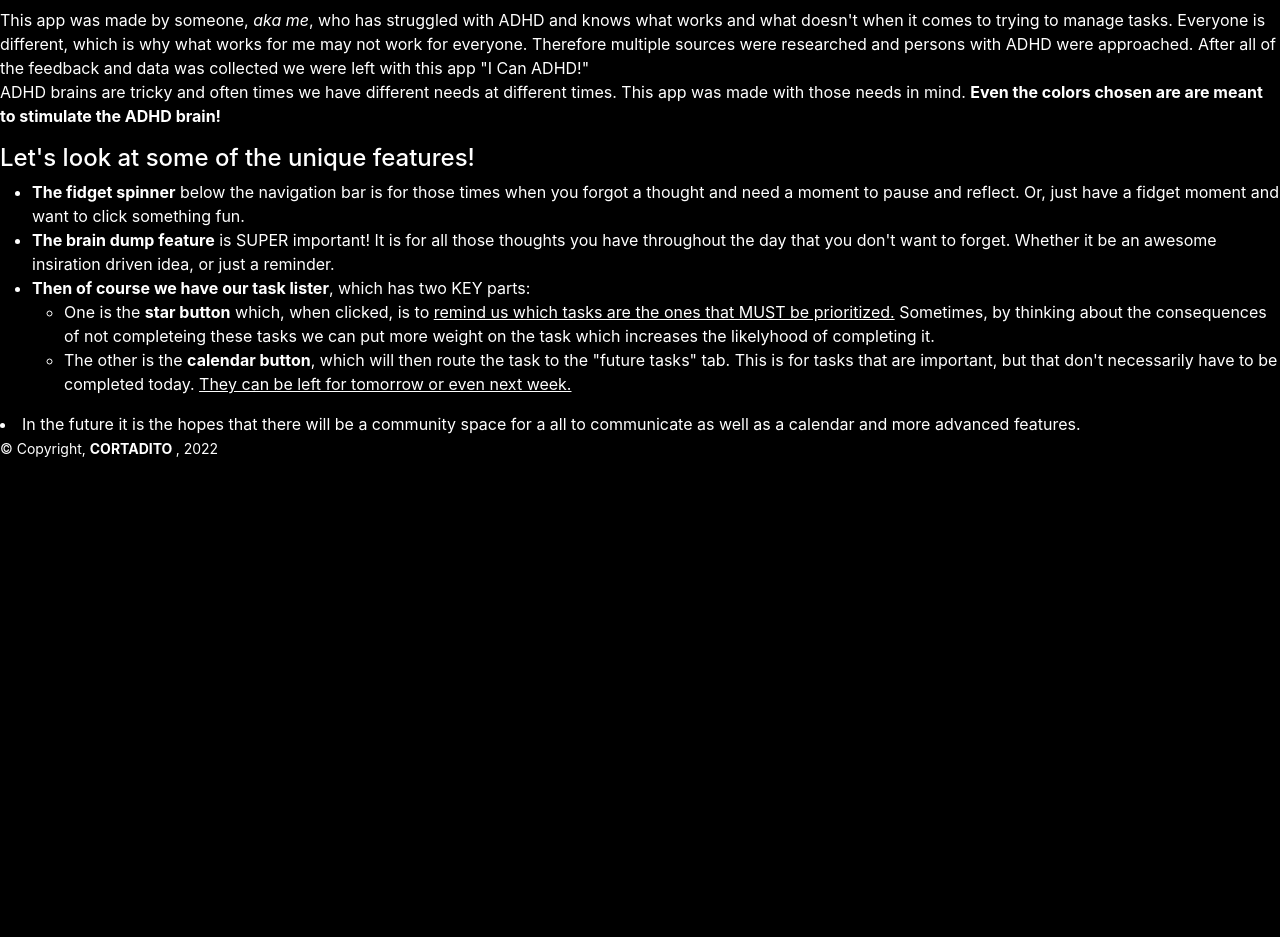
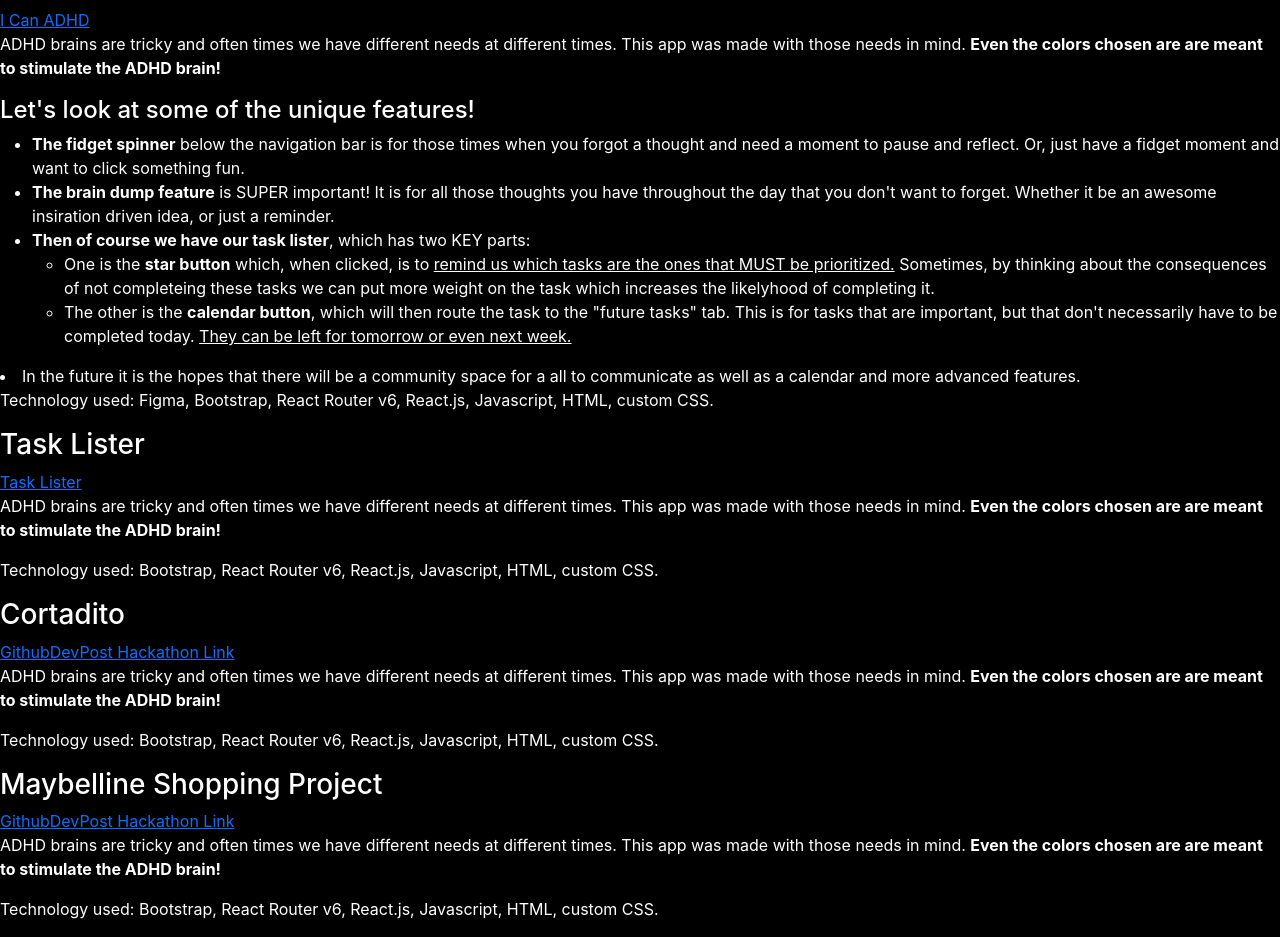
Before and after one commit to KollerCode/Koller-Portfolio, a React (Create React App) app: page /projects in a window 1280 px wide. Shown: the part 160-1097 px from the top of the page. Before the commit the page ends 800 px from the top, so only its background shows below. Built offline with nearby package versions, Linux system fonts and the light colour scheme.

Commit message:
added toggle

```diff
--- a/src/App.js
+++ b/src/App.js
@@ -12,6 +12,7 @@ import Resume from "./components/Resume";
 import Footer from "./components/Footer";
 import Projects from "./components/Projects"
 import NavBar from "./components/NavBar";
+import Toggle from "./components/Toggle";
 
 function App() {
 
@@ -20,6 +21,7 @@ function App() {
       <Router>
         <div>
           <header>
+            {/* <Toggle /> */}
             <NavBar />
           </header>
           <Routes>
@@ -32,7 +34,7 @@ function App() {
             <Route path="/resume" element={<Resume />} />
           </Routes>
           <footer>
-            <Footer />
+            {/* <Footer /> */}
           </footer>
         </div>
       </Router>
--- a/src/components/Contact.js
+++ b/src/components/Contact.js
@@ -2,7 +2,12 @@ import React from "react";
 
 function Contact() {
     return (
-        <p>contact</p>
+        <div>
+            <h1>Reach Me</h1>
+            <h3>
+                The best way to reach me is via email at kollernatasha@gmail.com.
+            </h3>
+            </div>
     )
 
 }
--- a/src/components/Footer.js
+++ b/src/components/Footer.js
@@ -4,7 +4,7 @@ function Footer() {
   return(
 <div class="footer">
   <small>
-    &copy; Copyright, <strong>CORTADITO </strong>, 2022
+    &copy; Copyright, <strong>NK </strong>, 2022
   </small>
     </div>
   )
--- a/src/components/Projects.js
+++ b/src/components/Projects.js
@@ -6,23 +6,20 @@ function Projects() {
 
   return (
     <div>
-         <h3>What makes this app different</h3>
-          <p>
-            This app was made by someone, <em>aka me</em>, who has struggled
-            with ADHD and knows what works and what doesn't when it comes to
-            trying to manage tasks. Everyone is different, which is why what
-            works for me may not work for everyone. Therefore multiple sources
-            were researched and persons with ADHD were approached. After all of
-            the feedback and data was collected we were left with this app "I
-            Can ADHD!"
+      <div>
+        <h3>I Can ADHD</h3>
+        <a
+          href="https://app.netlify.com/sites/i-can-adhd/overview"
+          className="adhd-title"
+        >
+          I Can ADHD
+        </a>
         <p>
           ADHD brains are tricky and often times we have different needs at
           different times. This app was made with those needs in mind.{" "}
           <b>
-                Even the colors chosen are are meant to stimulate the ADHD
-                brain!
+            Even the colors chosen are are meant to stimulate the ADHD brain!
           </b>
-            </p>
         </p>
         <h4>Let's look at some of the unique features!</h4>
         <ul>
@@ -47,9 +44,9 @@ function Projects() {
                 <u>
                   remind us which tasks are the ones that MUST be prioritized.
                 </u>{" "}
-                  Sometimes, by thinking about the consequences of not
-                  completeing these tasks we can put more weight on the task
-                  which increases the likelyhood of completing it.
+                Sometimes, by thinking about the consequences of not completeing
+                these tasks we can put more weight on the task which increases
+                the likelyhood of completing it.
               </li>
               <li>
                 The other is the <b>calendar button</b>, which will then route
@@ -61,12 +58,76 @@ function Projects() {
           </li>
         </ul>
         <li>
-            In the future it is the hopes that there will be a community space
-            for a all to communicate as well as a calendar and more advanced
-            features.
+          In the future it is the hopes that there will be a community space for
+          a all to communicate as well as a calendar and more advanced features.
         </li>
+        <p>
+          Technology used: Figma, Bootstrap, React Router v6, React.js,
+          Javascript, HTML, custom CSS.
+        </p>
       </div>
-  )
+      <div>
+        <h3>Task Lister</h3>
+        <a href="https://koller-to-do.netlify.app/" className="tasks-title">
+          Task Lister
+        </a>
+        <p>
+          ADHD brains are tricky and often times we have different needs at
+          different times. This app was made with those needs in mind.{" "}
+          <b>
+            Even the colors chosen are are meant to stimulate the ADHD brain!
+          </b>
+        </p>
+        <p>
+          Technology used: Bootstrap, React Router v6, React.js, Javascript,
+          HTML, custom CSS.
+        </p>
+      </div>
+      <div>
+        <h3>Cortadito</h3>
+        <a href="https://github.com/tbenis/cortadito" className="tasks-title">
+          Github
+        </a>
+        <a href="https://devpost.com/software/cortadito?fbclid=IwAR3mQLw9k4sQeb_4ldEzlUXAm6sVI4FXSGzwH36lyaSppZ1URBtHl5xRyi0">
+          DevPost Hackathon Link
+        </a>
+        <p>
+          ADHD brains are tricky and often times we have different needs at
+          different times. This app was made with those needs in mind.{" "}
+          <b>
+            Even the colors chosen are are meant to stimulate the ADHD brain!
+          </b>
+        </p>
+        <p>
+          Technology used: Bootstrap, React Router v6, React.js, Javascript,
+          HTML, custom CSS.
+        </p>
+      </div>
+      <div>
+        <h3>Maybelline Shopping Project</h3>
+        <a
+          href="https://github.com/KollerCode/Shopping-Project"
+          className="tasks-title"
+        >
+          Github
+        </a>
+        <a href="https://devpost.com/software/cortadito?fbclid=IwAR3mQLw9k4sQeb_4ldEzlUXAm6sVI4FXSGzwH36lyaSppZ1URBtHl5xRyi0">
+          DevPost Hackathon Link
+        </a>
+        <p>
+          ADHD brains are tricky and often times we have different needs at
+          different times. This app was made with those needs in mind.{" "}
+          <b>
+            Even the colors chosen are are meant to stimulate the ADHD brain!
+          </b>
+        </p>
+        <p>
+          Technology used: Bootstrap, React Router v6, React.js, Javascript,
+          HTML, custom CSS.
+        </p>
+      </div>
+    </div>
+  );
 }
 
 export default Projects;
--- /dev/null
+++ b/src/components/Toggle.js
@@ -0,0 +1,34 @@
+import React from "react";
+
+function Toggle() {
+
+    return (
+    <label for="theme" className="theme">
+	<span>Light</span>
+	<span className="theme-toggle-wrap">
+        <input id="theme"
+                className="theme-toggle"
+                    type="checkbox"
+                    role="switch"
+                    name="theme"
+                    value="dark"/>
+		<span class="theme-fill"></span>
+		<span class="theme-icon">
+			<span class="theme__icon-part"></span>
+			<span class="theme__icon-part"></span>
+			<span class="theme__icon-part"></span>
+			<span class="theme__icon-part"></span>
+			<span class="theme__icon-part"></span>
+			<span class="theme__icon-part"></span>
+			<span class="theme__icon-part"></span>
+			<span class="theme__icon-part"></span>
+			<span class="theme__icon-part"></span>
+		</span>
+	</span>
+	<span>Dark</span>
+</label>
+    )
+
+}
+
+export default Toggle;
```
Also changed, not shown: public/index.html (+19 -0 lines), src/index.css (+210 -0 lines). Lines whose indentation alone changed are shown as unchanged.
